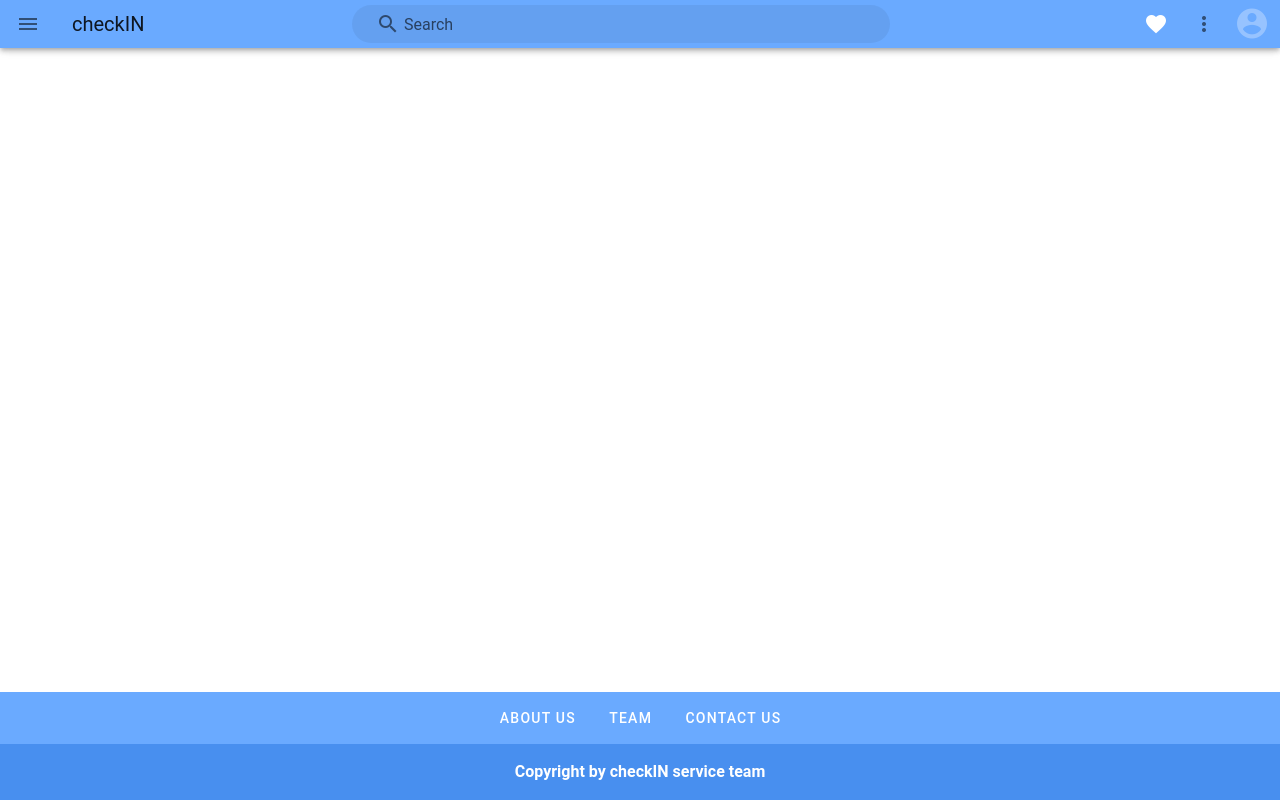
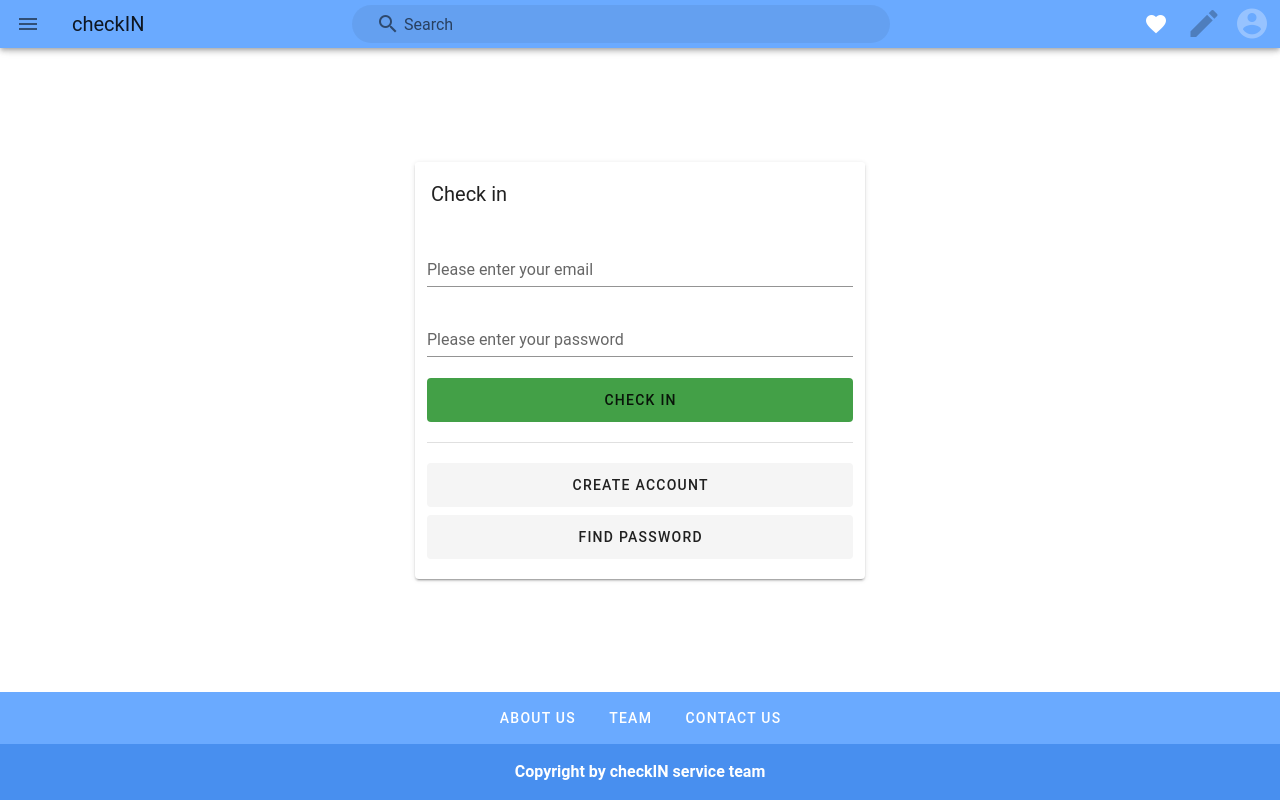
Before and after one commit to woosteelz/checkIN, a Vue app: page /signin in a window 1280 px wide. Built offline with nearby package versions, Linux system fonts and the light colour scheme; a small style sheet from the web is missing.

Commit message:
[20.03.23] [App.vue]updating, [Edit.vue]creating

```diff
--- a/src/App.vue
+++ b/src/App.vue
@@ -66,64 +66,9 @@
         <v-icon color="white">mdi-heart</v-icon>
       </v-btn>
 
-      <v-btn icon>
-        <v-icon>mdi-dots-vertical</v-icon>
-      </v-btn>
+      <edit/>
+      <profile/>
 
-      <profile/>
-      <!-- <v-menu offset-y bottom left close-on-click>
-        <template v-slot:activator="{ on }">
-          <v-btn tile dark icon v-on="on">
-            <v-icon large="" color="blue lighten-2">mdi-account-circle </v-icon>
-          </v-btn>
-        </template>
-
-        <v-list-item two-line>
-          <v-list-item-avatar>
-            <img src="https://cdn.pixabay.com/photo/2015/10/05/22/37/blank-profile-picture-973460_1280.png" />
-          </v-list-item-avatar>
-
-          <v-list-item-content>
-
-            <v-list-item-title>
-              <span class="mx-1">USERNAME</span>
-            </v-list-item-title>
-
-            <v-list-item-subtitle>
-              <v-icon small class="my-2">mdi-settings-outline</v-icon>
-              <span class="ma-1">프로필 편집</span>
-            </v-list-item-subtitle>
-          </v-list-item-content>
-        </v-list-item>
-
-        <v-divider></v-divider>
-
-        <v-list-item-group
-          v-model="group"
-          active-class="deep-purple--text text--accent-4"
-        >
-          <v-list-item router :to="{ name: 'Home' }" exact>
-            <v-list-item-icon>
-              <v-icon>mdi-home</v-icon>
-            </v-list-item-icon>
-            <v-list-item-title>Home</v-list-item-title>
-          </v-list-item>
-
-          <v-list-item router :to="{ name: 'SignIn' }" exact>
-            <v-list-item-icon>
-              <v-icon>mdi-account</v-icon>
-            </v-list-item-icon>
-            <v-list-item-title>Account</v-list-item-title>
-          </v-list-item>
-
-          <v-list-item @click="signOut">
-            <v-list-item-icon>
-              <v-icon>mdi-logout-variant</v-icon>
-            </v-list-item-icon>
-            <v-list-item-title>Signout</v-list-item-title>
-          </v-list-item>
-        </v-list-item-group>
-      </v-menu> -->
     </v-app-bar>
 
     <!-- 컨텐츠 탈부착 영역 -->
@@ -164,10 +109,12 @@
 <script>
 import { mapActions } from "vuex";
 import Profile from "@/components/Profile"
+import Edit from "@/components/Edit"
 
 export default {
   components: {
-    "profile": Profile
+    "profile": Profile,
+    "edit": Edit
   },
   data: () => ({
     group: "",
--- /dev/null
+++ b/src/components/Edit.vue
@@ -0,0 +1,21 @@
+<template>
+  <v-btn v-if="isSignedIn" tile icon>
+    <v-icon large color="white">mdi-pencil</v-icon>
+  </v-btn>
+  <v-btn v-else tile icon disabled>
+    <v-icon large color="white">mdi-pencil</v-icon>
+  </v-btn>
+</template>
+
+<script>
+import { mapState } from "vuex";
+export default {
+  computed: {
+    ...mapState(["isSignedIn"])
+  }
+}
+</script>
+
+<style>
+
+</style>
--- a/src/router/index.js
+++ b/src/router/index.js
@@ -4,7 +4,7 @@
 Vue.use(Router)
 
 export default new Router({
-  mode: 'hash',
+  mode: 'history',
   base: process.env.BASE_URL,
   routes: [
     {
```
